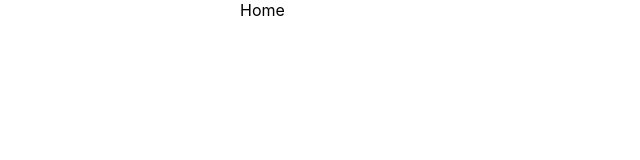
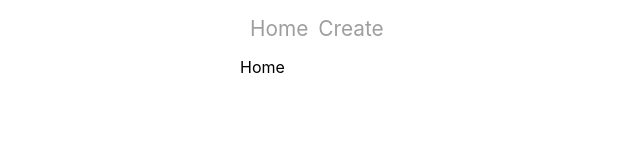
Before and after one commit to gaurav-750/React-Blog, a React app: page / in a window 1280 px wide. Shown: the whole page, without its empty margins (0-640 px from the left). Built offline with nearby package versions, Linux system fonts and the light colour scheme.

Commit message:
added navbar

```diff
--- a/src/Components/NavBar.jsx
+++ b/src/Components/NavBar.jsx
@@ -1,9 +1,18 @@
 import React from 'react'
+
+import {Link} from 'react-router-dom';
 
 const NavBar = () => {
   return (
     <div>
-
+        <ul id='nav'>
+            <li>
+                <Link to='/' > Home </Link>
+            </li>
+            <li>
+                <Link to='/post/create' > Create </Link>
+            </li>
+        </ul>
     </div>
   )
 }
--- a/src/index.css
+++ b/src/index.css
@@ -59,6 +59,7 @@ code {
 }
 #nav li {
   margin-left: 10px;
+  font-size: 1.3rem;
 }
 #nav li a {
   text-decoration: none;
```
